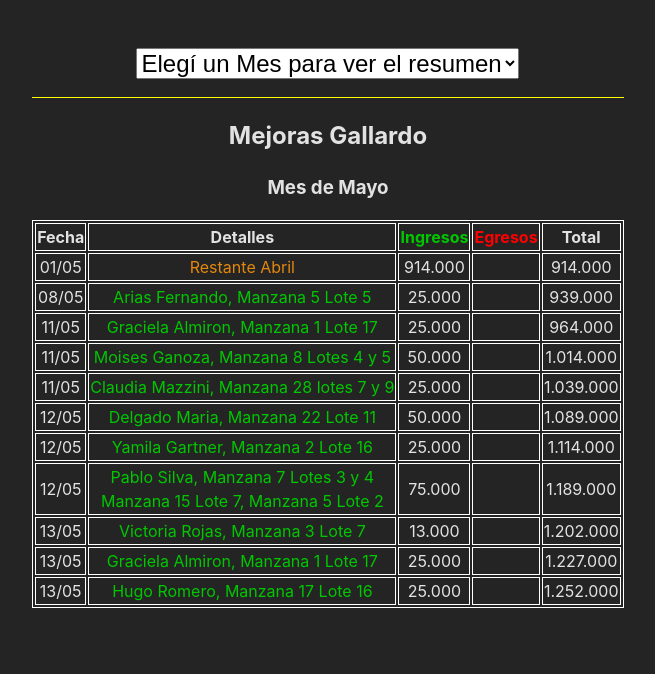
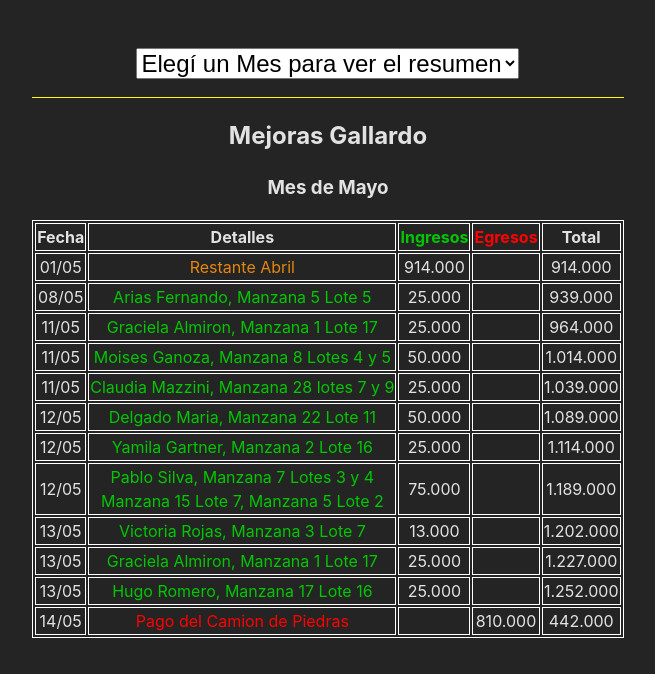
Before and after one commit to Dynezel/mejoras-gallardo, a React (Vite) app: page /mayo in a window 1280 px wide. Shown: the top 674 px of the page, without its empty margins (312-967 px from the left). Built offline with nearby package versions, Linux system fonts and the light colour scheme.

Commit message:
Pagos nuevos

```diff
--- a/src/Components/Mayo.jsx
+++ b/src/Components/Mayo.jsx
@@ -95,6 +95,13 @@ export default function Mayo() {
                         <td></td>
                         <td>1.252.000</td>
                     </tr>
+                    <tr>
+                        <td>14/05</td>
+                        <td className="egresos">Pago del Camion de Piedras</td>
+                        <td></td>
+                        <td>810.000</td>
+                        <td>442.000</td>
+                    </tr>
                 </tbody>
             </table>
         </div >
```
